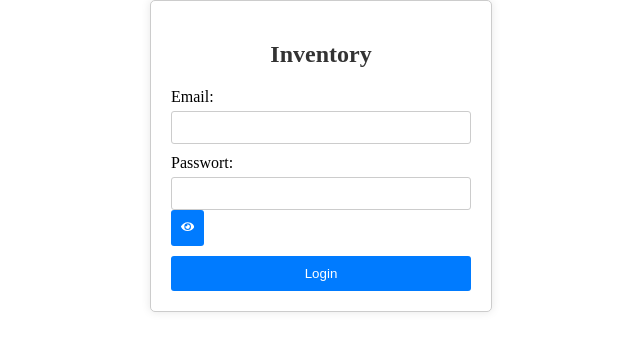
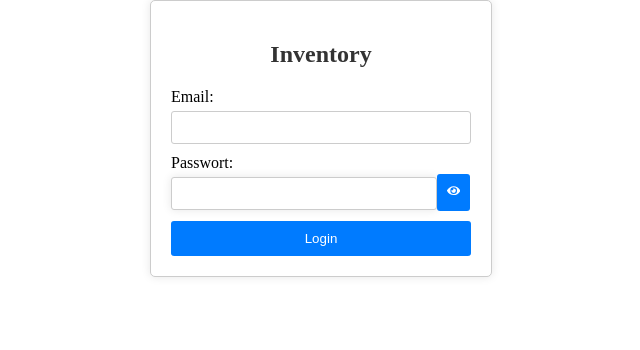
Before and after one commit to yorck25/inventory-frontend, a React (Create React App) app: page / in a window 1280 px wide. Shown: the top 350 px of the page, without its empty margins (319-959 px from the left). Built offline with nearby package versions, Linux system fonts and the light colour scheme.

Commit message:
jetzt aber mit text

```diff
--- a/src/components/LoginSignUp/index.tsx
+++ b/src/components/LoginSignUp/index.tsx
@@ -1,6 +1,6 @@
 import React, { useState, FormEvent, ChangeEvent } from 'react';
 import styles from './style.module.scss';
-import { useNavigate } from "react-router-dom";0
+import { useNavigate } from "react-router-dom";
 import { FaEye } from "react-icons/fa";
 
 
@@ -42,18 +42,18 @@ const Login = () => {
         </label>
         <label>
           Passwort:
-          <input
+          <input className={styles.password_container}
             type = {passwordShown ? "text" : "password"}
             value={password}
             onChange={(e: ChangeEvent<HTMLInputElement>) => setPassword(e.target.value)}
             required
           />
-          <button type="button" onClick={togglePassword}> <FaEye/> </button>
+          <button className={styles.buttoneye} type="button" onClick={togglePassword}> <FaEye/>  </button>
         </label>
 
 
 
-        <button type="submit">Login</button>
+        <button className={styles.buttonsubmit} type="submit">Login</button>
       </form>
     </div>
   );
--- a/src/components/LoginSignUp/style.module.scss
+++ b/src/components/LoginSignUp/style.module.scss
@@ -43,3 +43,26 @@
       }
     }
   }
+.password_container {
+  max-width: 266px;
+    margin: auto;
+    padding: 20px;
+    border: 1px solid #ccc;
+    border-radius: 5px;
+    box-shadow: 0 0 10px rgba(0, 0, 0, 0.1);
+    background-color: #ffffff;
+}
+
+.button_eye {
+  background-color: #007bff;
+        color: #fff;
+        border: none;
+        padding: 10px;
+        border-radius: px;
+        cursor: pointer;
+
+        &:hover {
+          background-color: #0056b3;
+        }
+
+}
```
